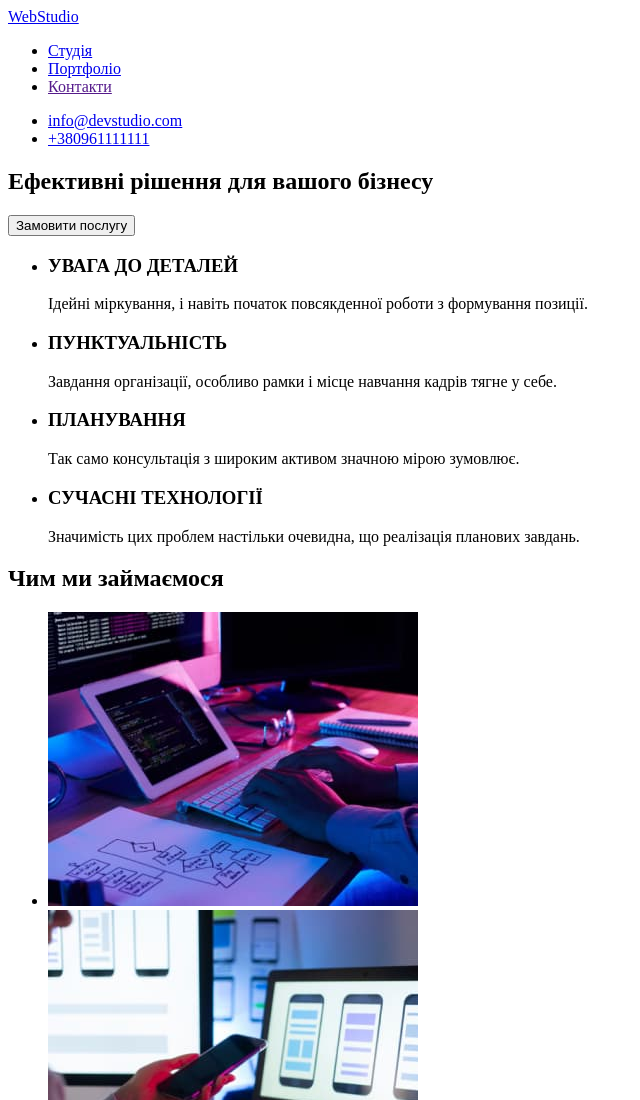
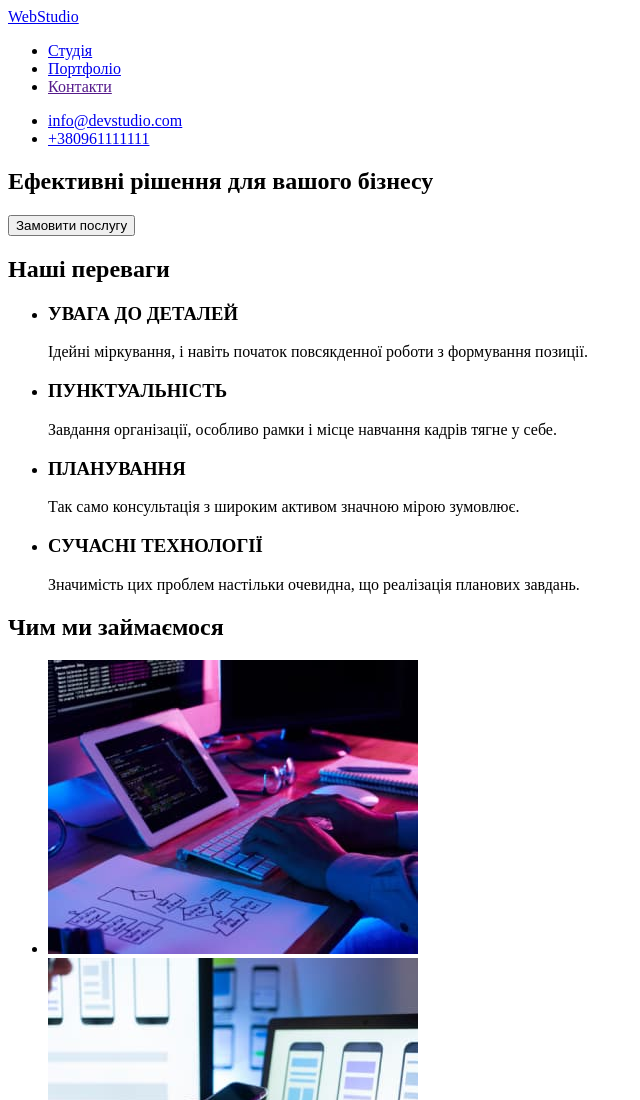
Before and after one commit to mar1naS/goit-markup-hw-01, a plain HTML site: page index.html in a window 1280 px wide. Shown: the top 1100 px of the page, without its empty margins (0-640 px from the left). Drawn offline with Linux system fonts and the light colour scheme.

Commit message:
Correcting headline
Correcting headline

```diff
--- a/index.html
+++ b/index.html
@@ -27,7 +27,8 @@
         <button type="button">Замовити послугу</button>
       </section>
       <section>
-        <!-- <h2>Наші переваги</h2> -->
+        <!-- ПЕРЕВАГИ-->
+        <h2>Наші переваги</h2>
         <ul>
           <li>
             <h3>УВАГА ДО ДЕТАЛЕЙ</h3>
@@ -48,6 +49,7 @@
         </ul>
       </section>
       <section>
+        <!-- ЧИМ МИ ЗАЙМАЄМОСЬ -->
         <h2>Чим ми займаємося</h2>
         <ul>
           <li>
@@ -68,6 +70,7 @@
         </ul>
       </section>
       <section>
+        <!-- КОМАНДА -->
         <h2>Наша команда</h2>
         <ul>
           <li>
```
